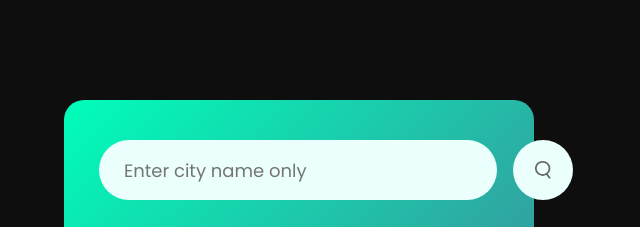
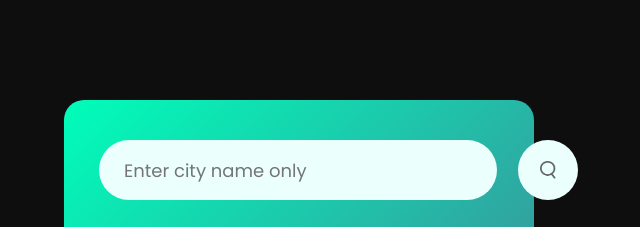
Before and after one commit to Parminder-singh-97/Weather-App, a plain HTML site: page index.html in a window 1280 px wide. Shown: the top 227 px of the page, 341-981 px from the left. Drawn offline with Linux system fonts and the light colour scheme.

Commit message:
Update index.html
form tag modified

```diff
--- a/index.html
+++ b/index.html
@@ -19,10 +19,13 @@
     <div class="card">
         <div class="search">
 
-        <form style='display:flex; gap='5px'>
-            <input type="search" placeholder="Enter city name only" required spellcheck="false">
+            <form style="display: flex; gap: 5px;" onsubmit="onsubmitForm()">
+    <input type="search" placeholder="Enter city name only" required spellcheck="false">
+    <button type="submit">
+        <img src="./assets/search.png" alt="Search">
+    </button>
+</form>
 
-            <button type='submit'> <img src="./assets/search.png"></button>
 
         </form>
         </div>
```
